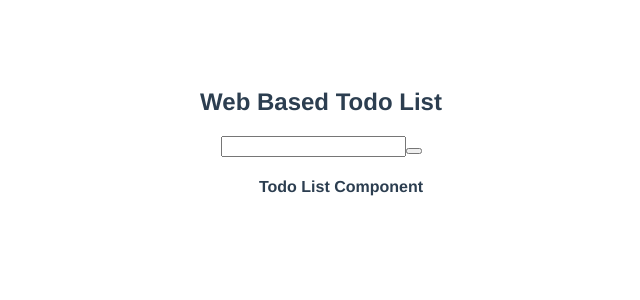
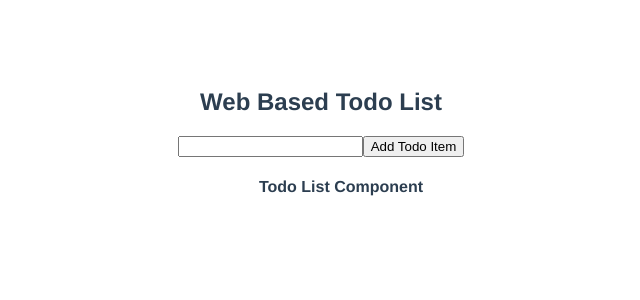
Before and after one commit to mbakin/frontend-todo, a Vue app: page / in a window 1280 px wide. Shown: the top 300 px of the page, without its empty margins (319-959 px from the left). Built offline with nearby package versions, Linux system fonts and the light colour scheme.

Commit message:
test: unit test for TodoInput, tests green

```diff
--- a/src/components/TodoInput.vue
+++ b/src/components/TodoInput.vue
@@ -1,7 +1,7 @@
 <template>
   <div>
     <input type="text" id="add-todo-input">
-    <button id="add-todo-button"></button>
+    <button id="add-todo-button">Add Todo Item</button>
   </div>
 </template>
 
```
